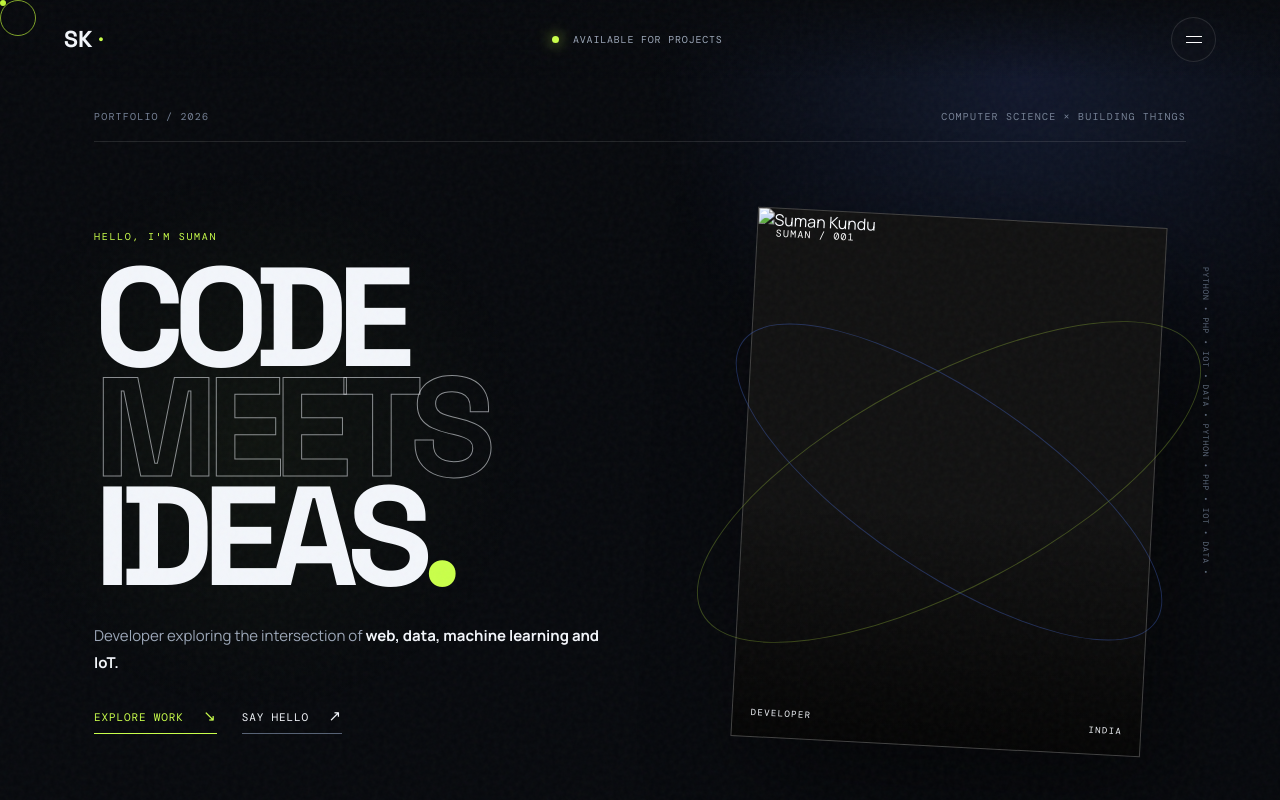
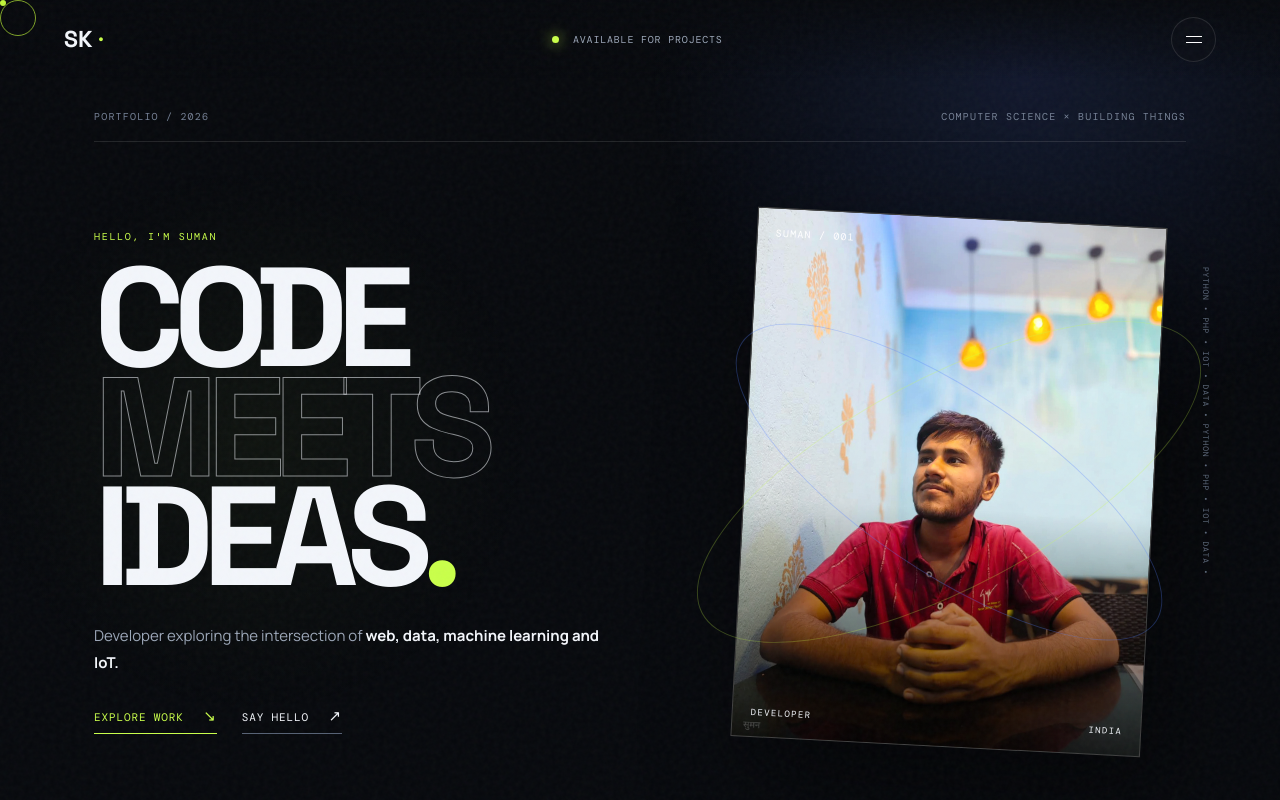
Before and after one commit to Sayak-git-Projects/Suman_Portfolio, a plain HTML site: page index.html in a window 1280 px wide. Shown: the top 800 px of the page. Drawn offline with nearby package versions, Linux system fonts and the light colour scheme.

Commit message:
Update image source for profile picture

```diff
--- a/index.html
+++ b/index.html
@@ -55,7 +55,7 @@
         <div class="portrait-wrap reveal">
           <div class="portrait-frame">
             <div class="portrait-label mono">SUMAN / 001</div>
-            <img src="assets/profile.jpg" alt="Suman Kundu">
+            <img src="profile.jpg" alt="Suman Kundu">
             <div class="portrait-bottom">
               <span>DEVELOPER</span>
               <span>INDIA</span>
```
